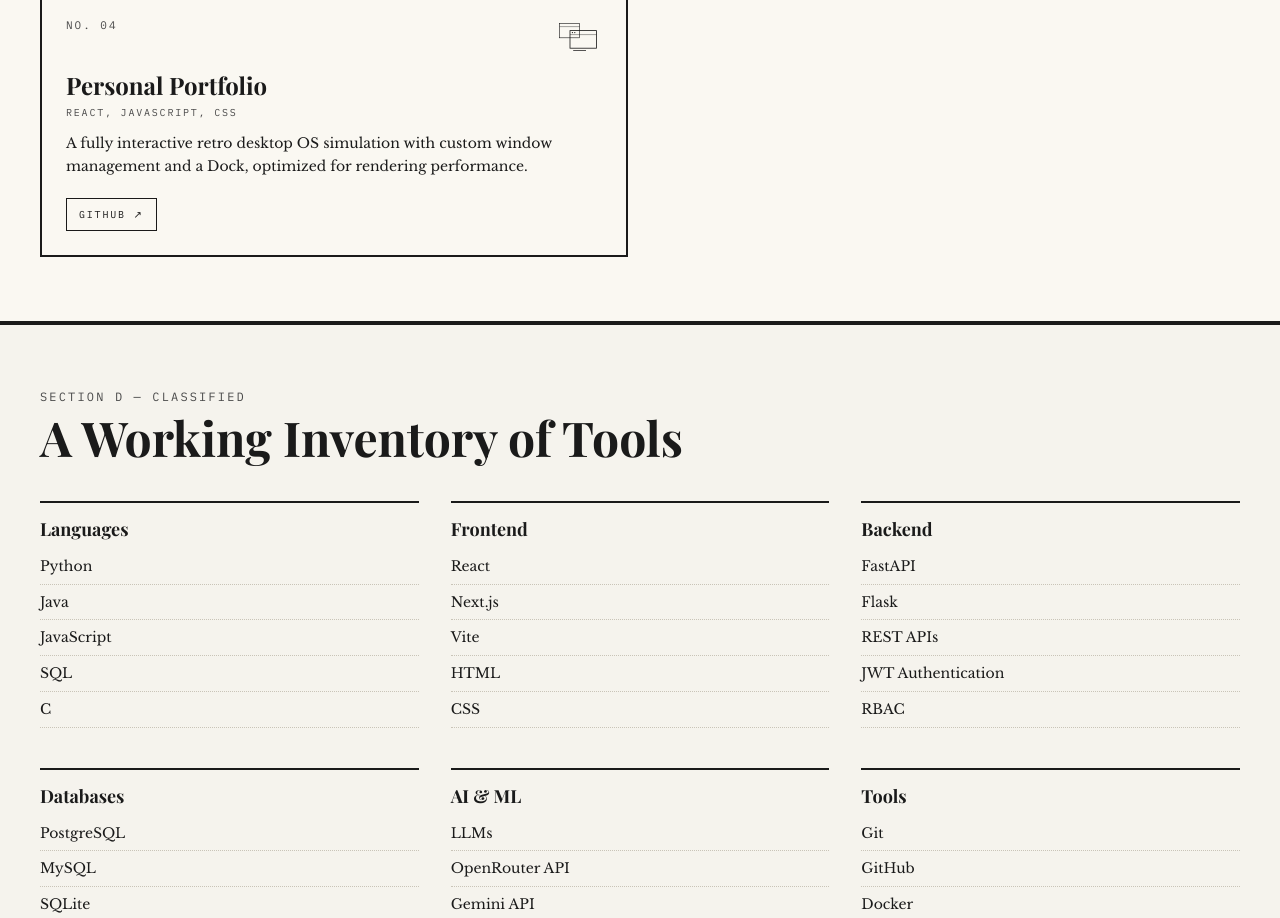
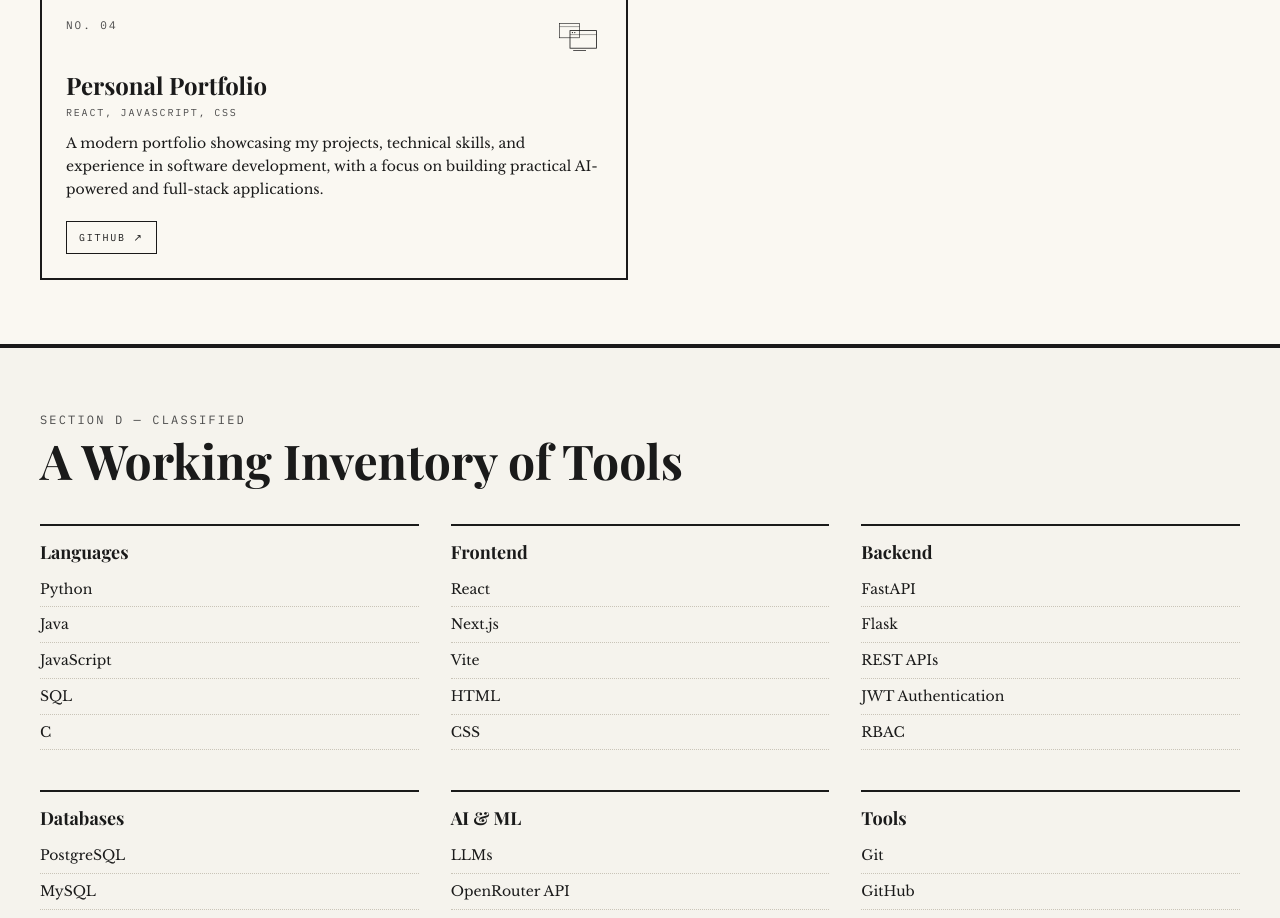
Before and after one commit to Janseesandsitsonaseesaw/Portfolio-jansi, a React (Vite) app in the folder frontend/: page / in a window 1280 px wide. Shown: the part 2360-3278 px from the top of the page. Built offline with nearby package versions, Linux system fonts and the light colour scheme; no server answers; a web font is replaced by a local one.

Commit message:
changed description

```diff
--- a/frontend/src/data/profileFallback.js
+++ b/frontend/src/data/profileFallback.js
@@ -82,7 +82,7 @@ export const profileFallback = {
       name: 'Personal Portfolio',
       stack: 'React, JavaScript, CSS',
       summary:
-        'A fully interactive retro desktop OS simulation with custom window management and a Dock, optimized for rendering performance.',
+        'A modern portfolio showcasing my projects, technical skills, and experience in software development, with a focus on building practical AI-powered and full-stack applications.',
       github: 'https://github.com/Janseesandsitsonaseesaw/Portfolio-jansi',
       live: null,
     },
```
